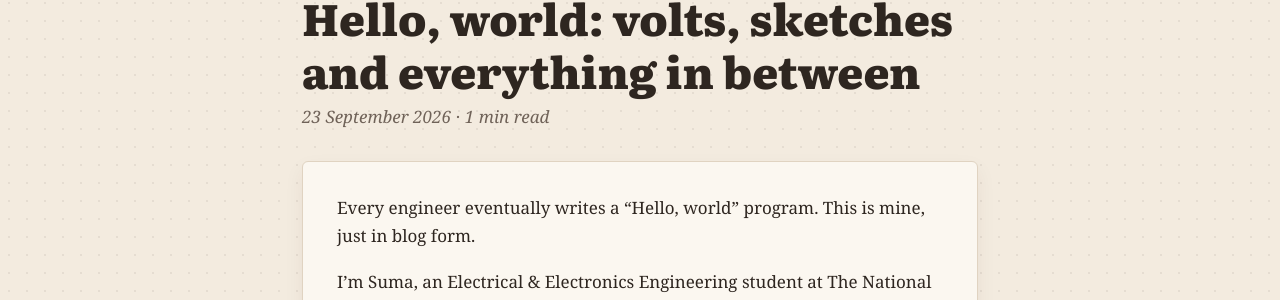
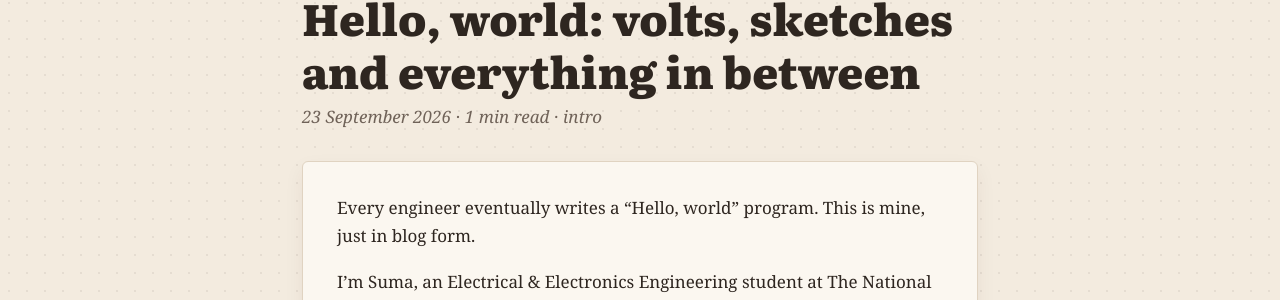
Before and after one commit to SumaAcharya/SumaAcharya.github.io, a Jekyll site: the page built from _posts/2026-09-23-hello-world.md, in a window 1280 px wide and 1078 px high. Shown: the part 168-468 px from the top of the window. Built offline with Jekyll 4.4.1, drawn with Linux system fonts in a browser that asks for light colours.

Commit message:
Add files via upload

```diff
--- a/_posts/2026-09-23-hello-world.md
+++ b/_posts/2026-09-23-hello-world.md
@@ -1,6 +1,6 @@
 ---
 title: "Hello, world: volts, sketches and everything in between"
-category: tech
+tags: [intro]
 description: Why this website exists, and what you'll find here.
 ---
 
```
